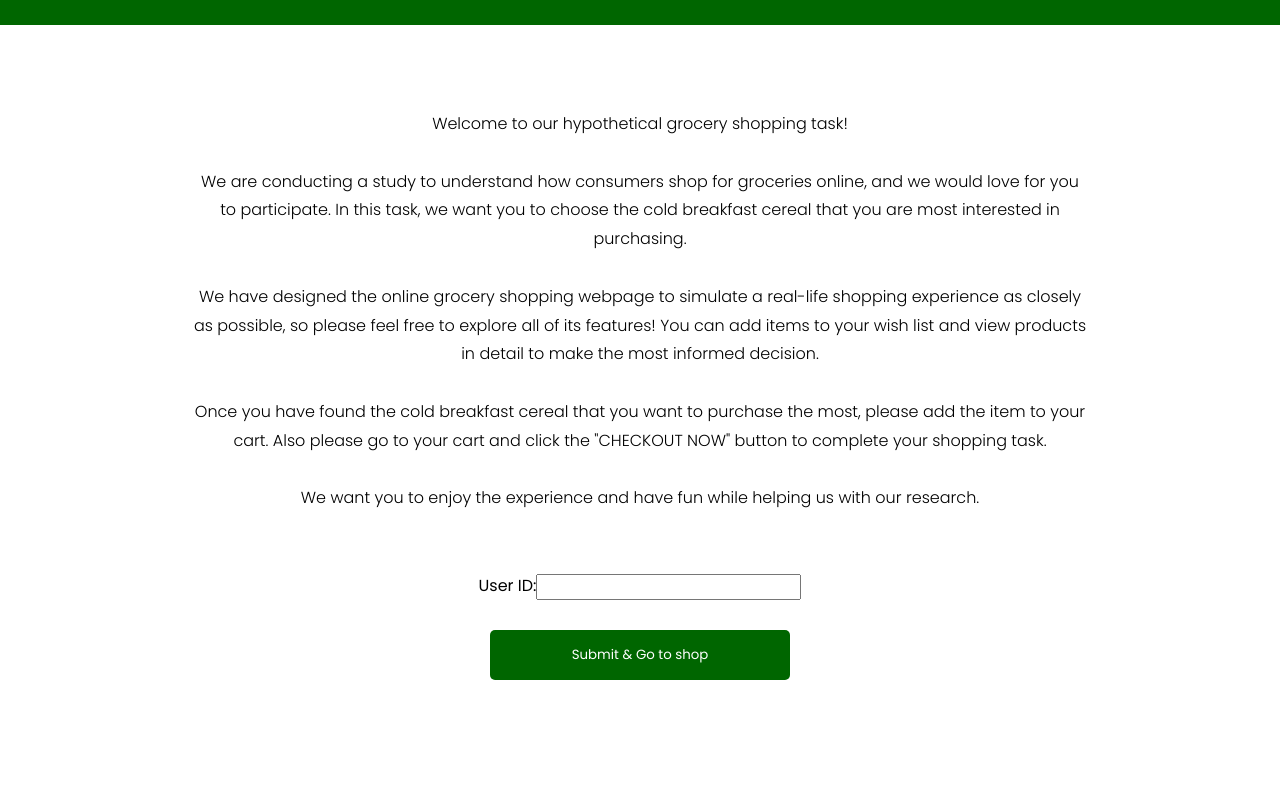
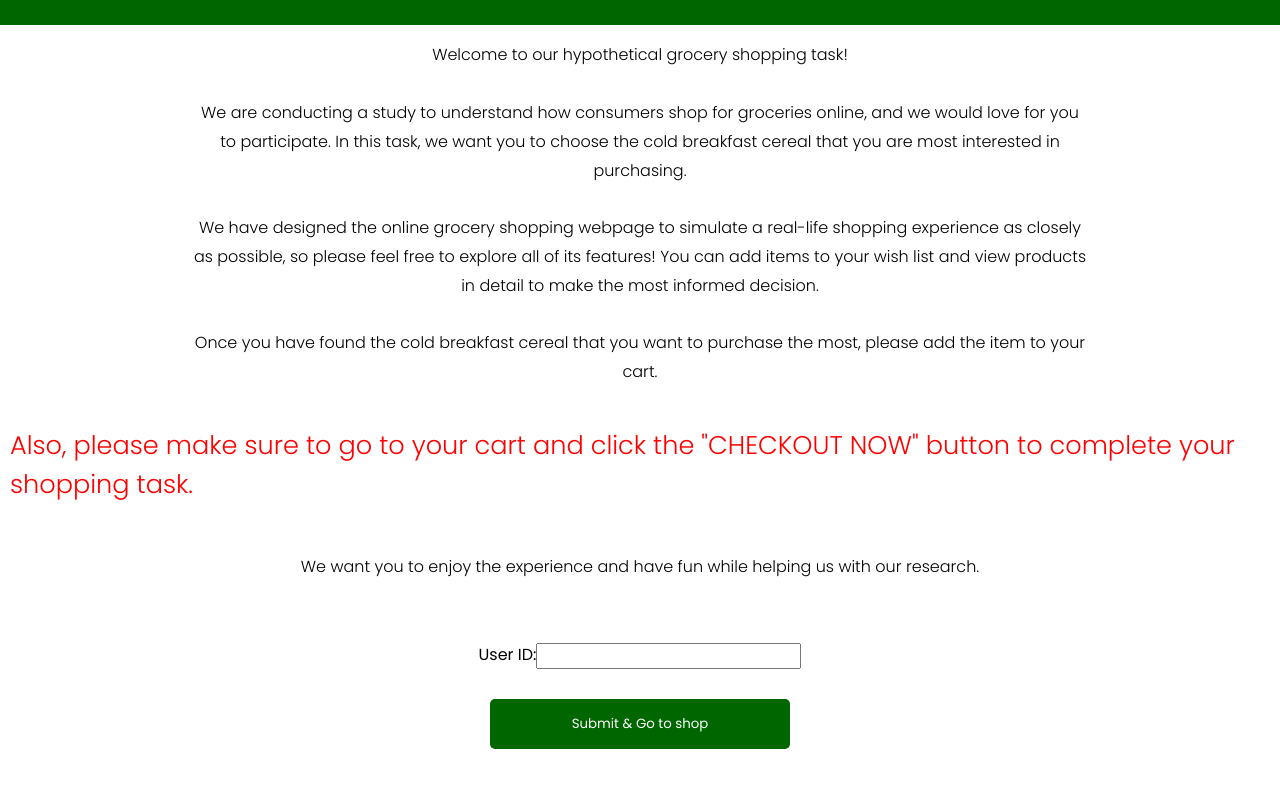
Before and after one commit to tadadaeun/artificial-shop, a React (Create React App) app: page / in a window 1280 px wide. Shown: the top 788 px of the page. Built offline with nearby package versions, Linux system fonts and the light colour scheme; no server answers.

Commit message:
20240225_introhighlight

```diff
--- a/src/pages/IntroPage.jsx
+++ b/src/pages/IntroPage.jsx
@@ -99,6 +99,13 @@ const Button = styled.button`
   border-radius: 5px;
 `;
 
+const HighlightText = styled.div`
+  font-weight: 300;
+  font-size: 1.6rem;
+  color: red;
+  margin: 10px;
+`;
+
 const IntroPage = () => {
   const [userId, setUserId] = React.useState("");
   const navigate = useNavigate();
@@ -143,10 +150,17 @@ const IntroPage = () => {
           <br></br>
           <br></br>
           Once you have found the cold breakfast cereal that you want to
-          purchase the most, please add the item to your cart. Also please go to
+          purchase the most, please add the item to your cart.
+          <br></br>
+          <br></br>
+          </Text>
+          <HighlightText>
+          Also, please make sure to go to
           your cart and click the "CHECKOUT NOW" button to complete your shopping task.
           <br></br>
           <br></br>
+          </HighlightText>
+          <Text>
           We want you to enjoy the experience and have fun while helping us with
           our research.
         </Text>
```
